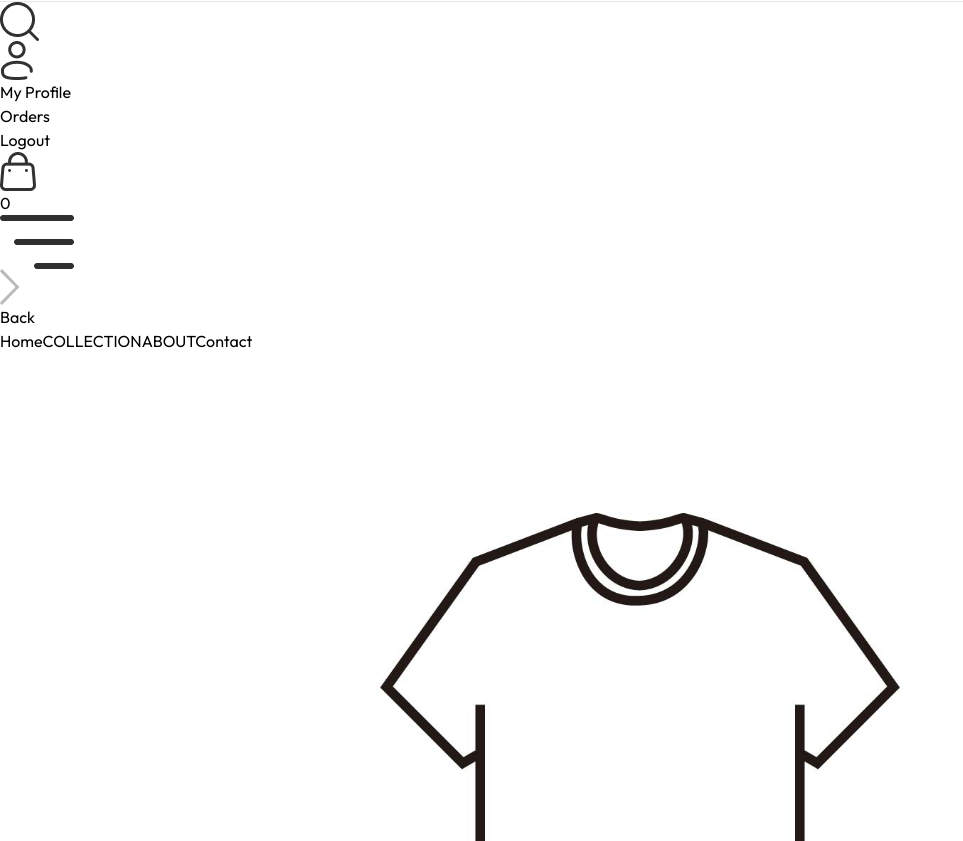
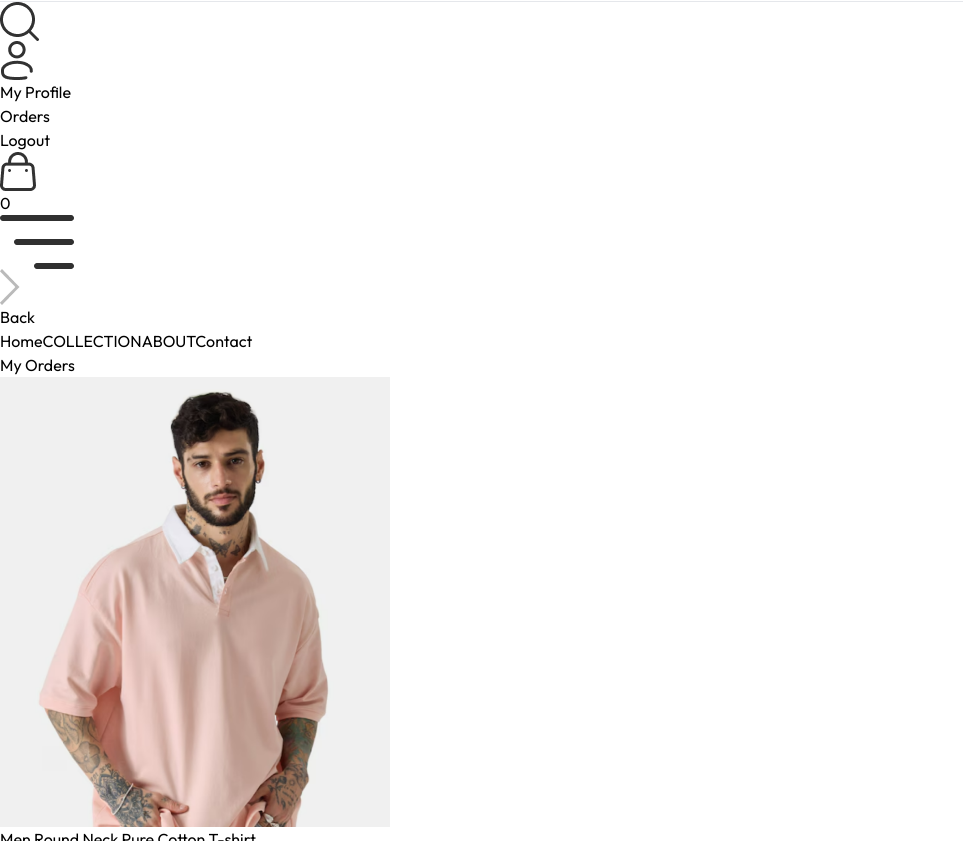
Before and after one commit to Milan-Lamsal/E-commerce, a React (Vite) app in the folder frontend/: page /orders in a window 1280 px wide. Shown: the part 951-1792 px from the top of the page, without its empty margins (0-963 px from the left). Built offline with nearby package versions, Linux system fonts and the light colour scheme.

Commit message:
Login, Signup

```diff
--- a/frontend/src/components/Navbar.jsx
+++ b/frontend/src/components/Navbar.jsx
@@ -39,7 +39,7 @@
             <div className='flex items-center gap-6'>
                 <img onClick={() => setShowSearch(true)} src={assets.search_icon} className='w-5 cursor-pointer' alt='' />
                 <div className='group relative'>
-                    <img src={assets.profile_icon} className=' w-5 cursor-pointer' alt='' />
+                    <Link to='/login'><img src={assets.profile_icon} className=' w-5 cursor-pointer' alt='' /></Link>
                     <div className='group-hover:block hidden absolute dropdown-menu right-0 pt-4' >
                         <div className='flex flex-col gap-2 w-36 px-5 bg-slate-100 text-gray-500 rounded'>
                             <p className='cursor-pointer hover:text-black'>My Profile</p>
--- a/frontend/src/pages/Login.jsx
+++ b/frontend/src/pages/Login.jsx
@@ -1,8 +1,19 @@
-import React from 'react'
+import React, { useState } from 'react'
 
 const Login = () => {
+    const [currentState, setCurrentState] = useState('Sign Up');
     return (
         <div>
+            <form className='flex flex-col items-center w-[90%] sm:max-w-96 m-auto mt-14 gap-4 text-gray-800'>
+                <div className='inline-flex items-center gap-2 mb-2 mt-10'>
+                    <p className='prata-regular text-3xl'>{currentState}</p>
+                    <hr className='border-none h-[1.5px] w-8 bg-gray-800' />
+                </div>
+                {currentState === 'Login' ? '' : <input type="text" className='w-full px-3 py-2 border border-gray-800' placeholder='Name' required />}
+                <input type="email" className='w-full px-3 py-2 border border-gray-800' placeholder='Email' required />
+                <input type="password" className='w-full px-3 py-2 border border-gray-800' placeholder='password' required />
+
+            </form>
 
         </div>
     )
--- a/frontend/src/pages/Orders.jsx
+++ b/frontend/src/pages/Orders.jsx
@@ -1,8 +1,47 @@
-import React from 'react'
+import React, { useContext } from 'react'
+import Title from '../components/Title'
+import { ShopContext } from '../context/ShopContex'
+import { assets } from '../assets/assets';
 
 const Orders = () => {
+    const { products, currency } = useContext(ShopContext);
+
     return (
-        <div>
+        <div className='border-t pt-16'>
+
+            <div className='text-2xl'>
+                <Title text1={'My'} text2={' Orders'} />
+            </div>
+            <div>
+                {
+                    products.slice(1, 4).map((item, index) => (
+                        <div key={index} className='py-4 border-t border-b text-gray-700 flex flex-col md:flex-row md:items-center md:justify-between gap-4'>
+                            <div className='flex items-start gap-6 text-sm'>
+                                <img className='w-16 sm:w-20' src={item.image[0]} alt="" />
+                                <div>
+                                    <p className='sm:text-base font-medium'>{item.name}</p>
+                                    <div className='flex items-center gap-3 mt-2 text-base text-gray-700'>
+                                        <p className='text-lg'>{currency}{item.price}</p>
+                                        <p>Quantity:1</p>
+                                        <p>Size: M</p>
+                                    </div>
+                                    <p className='mt-2'>Date: <span className='text-gray-400'>25, Jul 2024</span>
+                                    </p>
+                                </div>
+                            </div>
+                            <div className='md:w-1/2 flex justify-between'>
+                                <div className='flex items-center gap-2'>
+                                    <p className='min-w-2 h-2 rounded-full bg-green-500'></p>
+                                    <p className='text-sm md:text-base'>Ready to Ship</p>
+                                </div>
+                                <button className='border px-4 py-2 text-sm font-medium rounded-sm'>Track Order</button>
+
+                            </div>
+                        </div>
+                    ))
+                }
+
+            </div>
 
         </div>
     )
```
